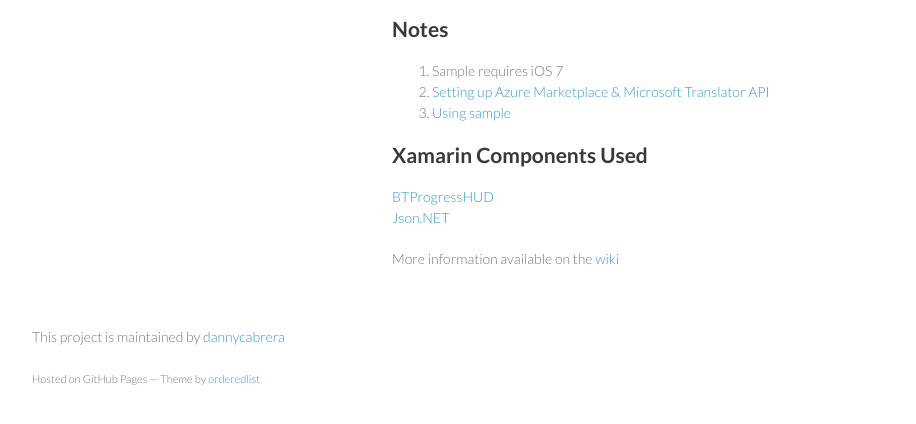
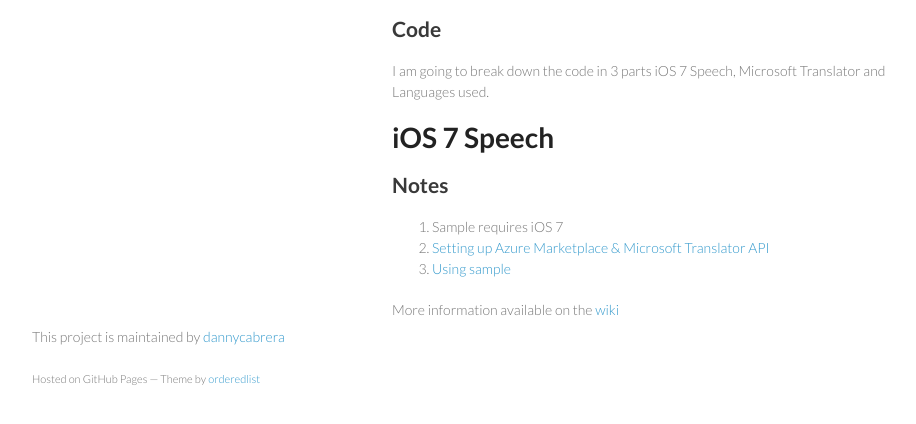
Before and after one commit to dannycabrera/iOS.TranslateRecipe, a plain HTML site: page index.html in a window 1280 px wide. Shown: the part 342-766 px from the top of the page, without its empty margins (178-1094 px from the left). Drawn offline with Linux system fonts and the light colour scheme.

```diff
--- a/index.html
+++ b/index.html
@@ -41,18 +41,21 @@
 <p><img src="Screenshots/ViewController.png" alt="Combined"></p>
 
 <h2>
+<a name="code" class="anchor" href="#code"><span class="octicon octicon-link"></span></a>Code</h2>
+
+<p>I am going to break down the code in 3 parts iOS 7 Speech, Microsoft Translator and Languages used.</p>
+
+<h1>
+<a name="ios-7-speech" class="anchor" href="#ios-7-speech"><span class="octicon octicon-link"></span></a>iOS 7 Speech</h1>
+
+<h2>
 <a name="notes" class="anchor" href="#notes"><span class="octicon octicon-link"></span></a>Notes</h2>
 
 <ol>
 <li>Sample requires iOS 7</li>
 <li><a href="https://github.com/dannycabrera/iOS.TranslateRecipe/wiki/Setting-up-Azure-Marketplace-&amp;-Microsoft-Translator-API">Setting up Azure Marketplace &amp; Microsoft Translator API</a></li>
 <li><a href="https://github.com/dannycabrera/iOS.TranslateRecipe/wiki/Using-sample">Using sample</a></li>
-</ol><h2>
-<a name="xamarin-components-used" class="anchor" href="#xamarin-components-used"><span class="octicon octicon-link"></span></a>Xamarin Components Used</h2>
-
-<p><a href="http://components.xamarin.com/view/btprogresshud/">BTProgressHUD</a><br><a href="http://components.xamarin.com/view/json.net/">Json.NET</a></p>
-
-<p>More information available on the <a href="https://github.com/dannycabrera/iOS.TranslateRecipe/wiki">wiki</a></p>
+</ol><p>More information available on the <a href="https://github.com/dannycabrera/iOS.TranslateRecipe/wiki">wiki</a></p>
       </section>
       <footer>
         <p>This project is maintained by <a href="https://github.com/dannycabrera">dannycabrera</a></p>
```
Also changed, not shown: params.json (+1 -1 lines).
